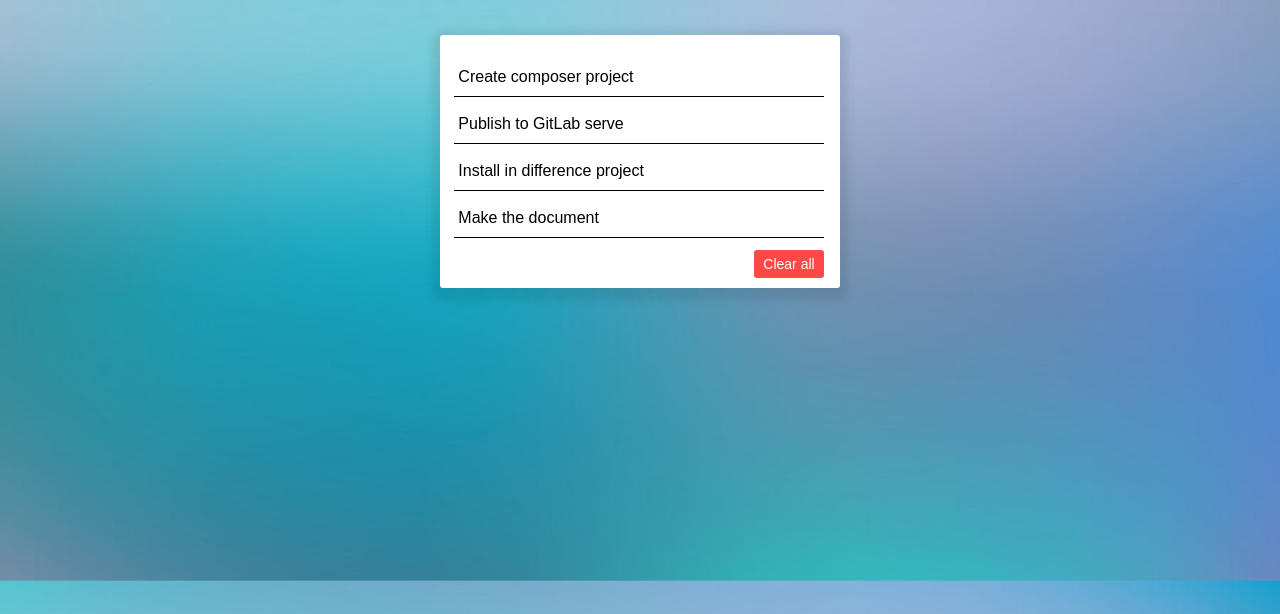
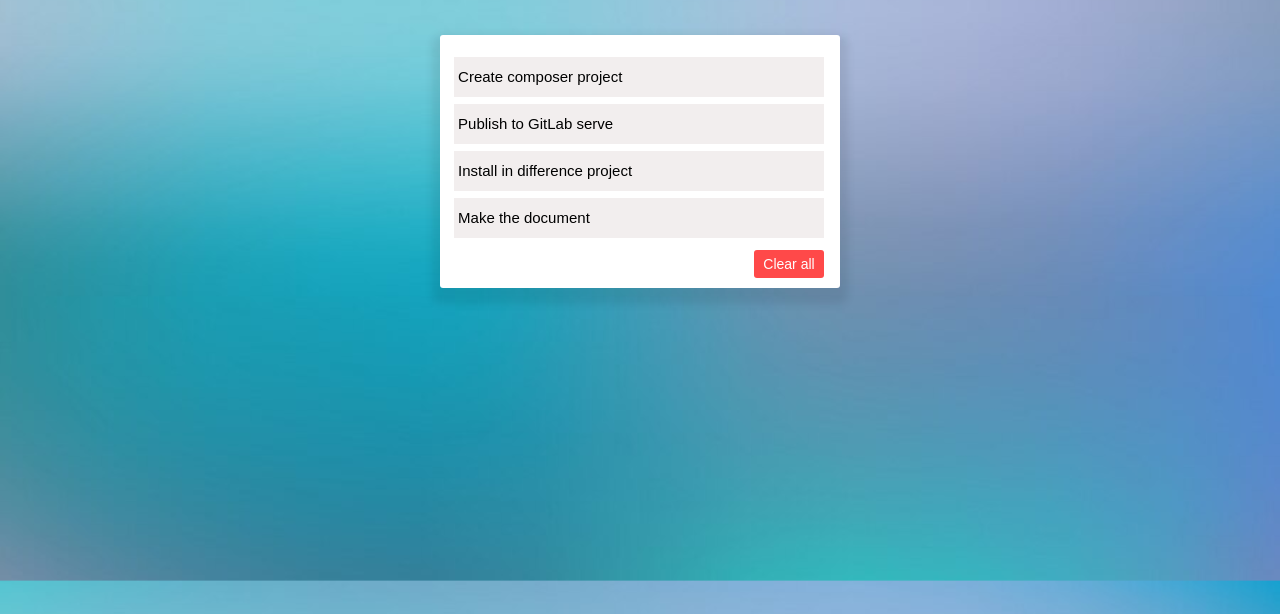
Before and after one commit to lydenchai/TODO_List_jquery, a plain HTML site: page index.html in a window 1280 px wide. Shown: the part 186-800 px from the top of the page. Drawn offline with nearby package versions, Linux system fonts and the light colour scheme.

Commit message:
Update style

```diff
--- a/js/app.js
+++ b/js/app.js
@@ -9,7 +9,7 @@ $('.create').click(function () {
 });
 $("input[name=todo-list]").keyup(function (event) {
 	if (event.keyCode == 13) {
-		$("create").click();
+		$(".create").click();
 	}
 });
 
--- a/style/main.css
+++ b/style/main.css
@@ -36,7 +36,7 @@ h2 {
   margin-top: -5%;
   border-radius: 3px;
   background: rgb(255, 255, 255);
-  box-shadow: 0px 4px 8px 8px rgba(0, 0, 0, 0.083);
+  box-shadow: 0px 8px 8px 8px rgba(0, 0, 0, 0.083);
 }
 
 ul {
@@ -51,8 +51,8 @@ li {
   width: 100%;
   line-height: 40px;
   color: #000;
-  font-size: 16px;
-  border-bottom: 1px solid black;
+  font-size: 15px;
+  background: rgb(242, 238, 238);
   margin: 7px;
   margin-left: -0.3%;
 }
@@ -117,7 +117,6 @@ li:hover span {
   height: 100%;
   width: 100%;
   outline: none;
-  border: none;
 }
 
 .completed {
```
